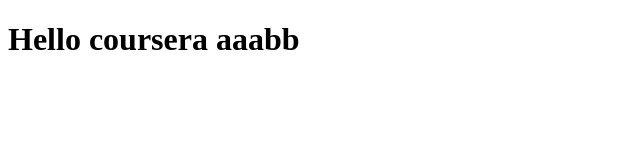
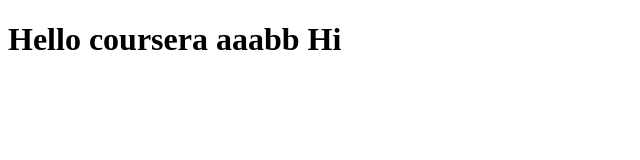
Before and after one commit to guyhad/coursera-test, a plain HTML site: page index.html in a window 1280 px wide. Shown: the full height of the page, 0-640 px from the left. Drawn offline with Linux system fonts and the light colour scheme.

Commit message:
Next Version file

```diff
--- a/index.html
+++ b/index.html
@@ -5,6 +5,6 @@
     <title>hello coursera</title>
   </head>
   <body>
-    <h1>Hello coursera aaabb</h1>
+    <h1>Hello coursera aaabb Hi</h1>
   </body>
 </html>
```
